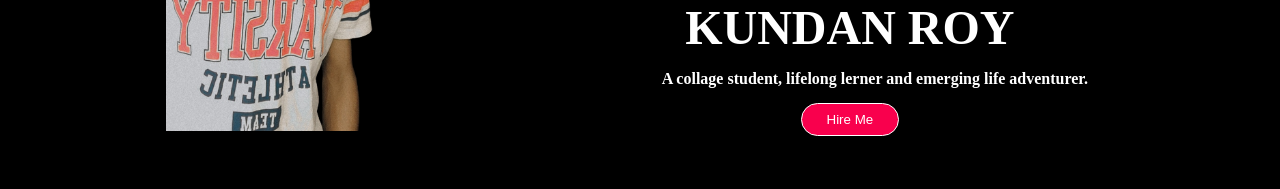
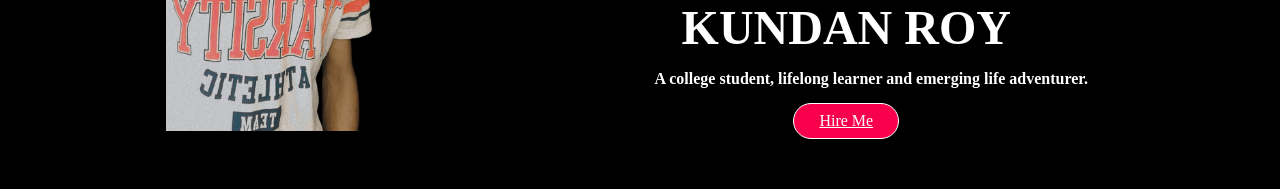
Before and after one commit to Kundancdr/portfolio, a plain HTML site: page index.html in a window 1280 px wide. Shown: the part 470-659 px from the top of the page. Drawn offline with Linux system fonts and the light colour scheme.

Commit message:
first commit

```diff
--- a/index.html
+++ b/index.html
@@ -21,8 +21,8 @@
     <section id="Home">
         <div class="main">
             <h1 class="headline"> I AM <br>KUNDAN ROY </h1>
-            <h4 class ="headlines"> A collage student, lifelong lerner and emerging life adventurer.</h4>
-            <button class="btn">Hire Me</button>
+            <h4 class ="headlines"> A college student, lifelong learner and emerging life adventurer.</h4>
+            <a href="mailto:kk6251744@gmail.com" class="btn">Hire Me</a>
         </div>
         <div class="img"><img src="./snap-removebg-preview.png" >
         </div>
```
